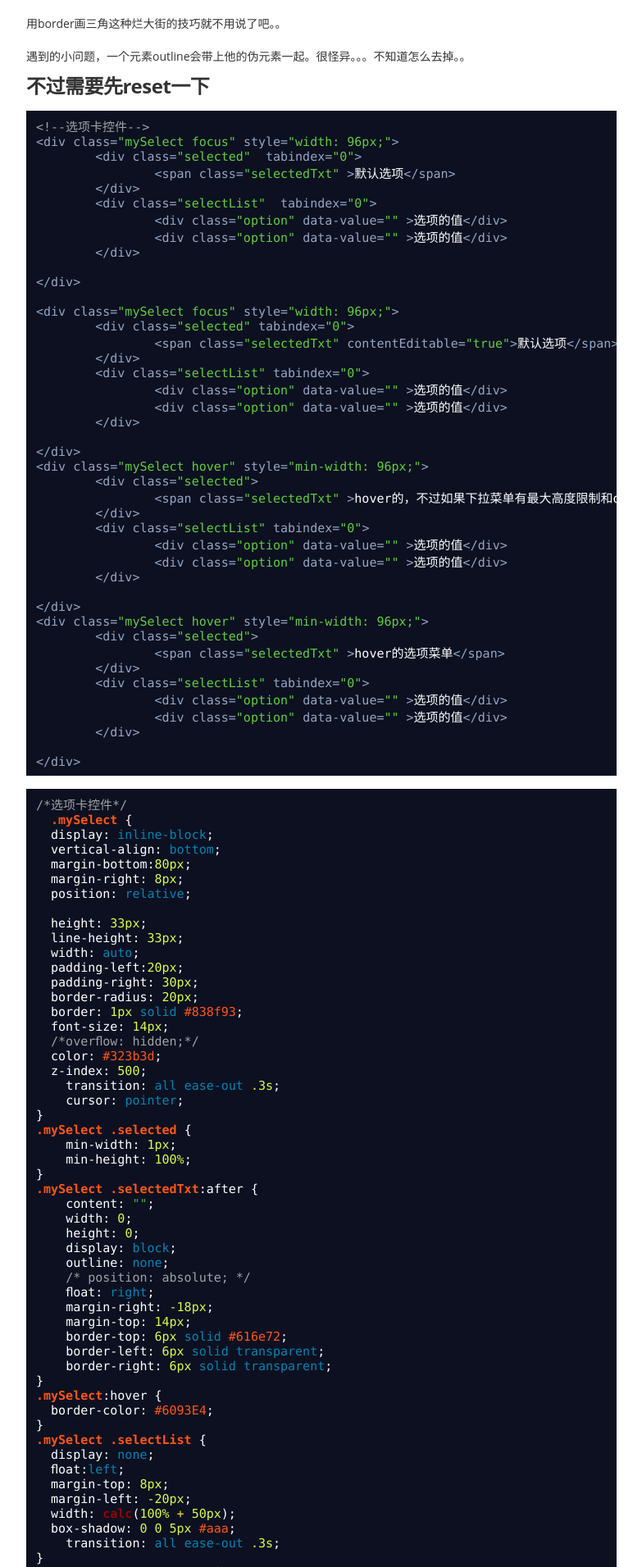
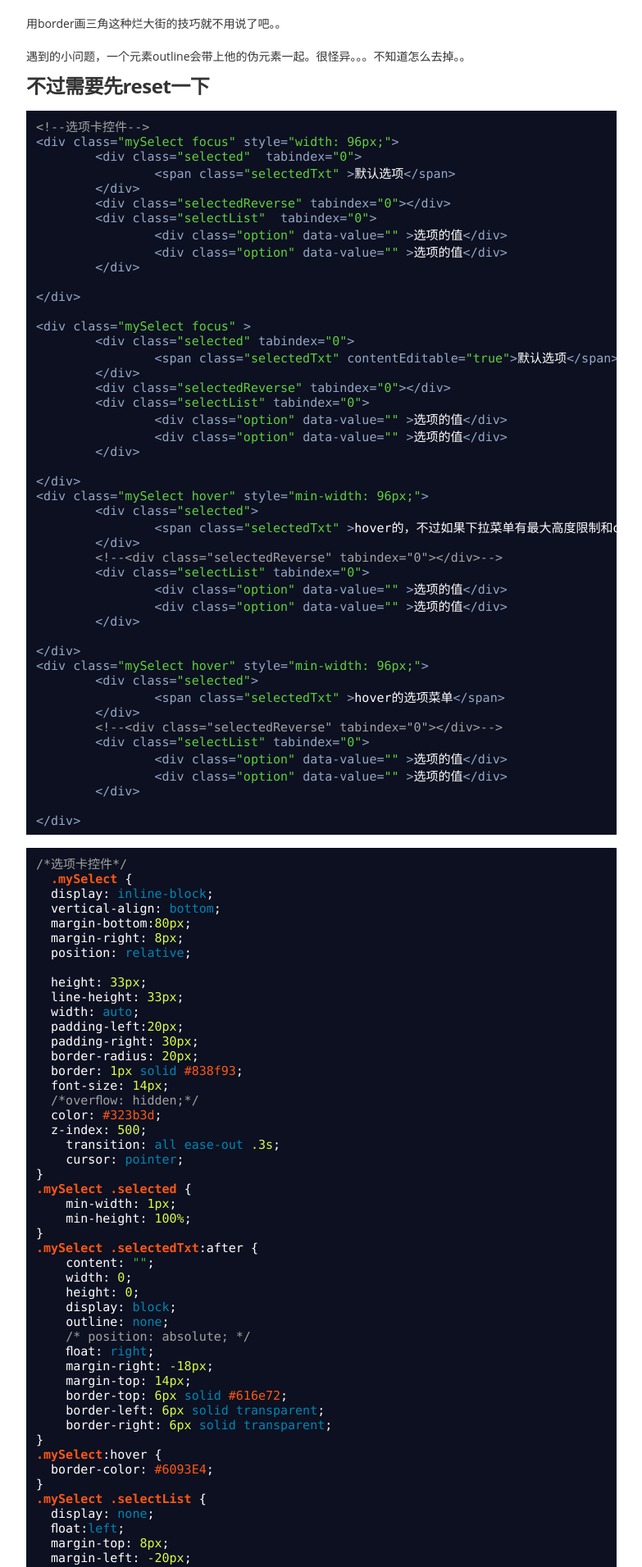
Before and after one commit to wcqblog/wcqblog.github.io, a Jekyll site: the page built from _posts/2015-05-01-用CSS实现交互效果的更改样式的下拉菜单.markdown, in a window 1280 px wide. Shown: the part 1216-3127 px from the top of the page at 82% size, without its empty margins (248-1031 px from the left). Built offline with Jekyll 4.4.1, drawn with Linux system fonts in a browser that asks for light colours; nearby versions of some CDN libraries; some web fonts are replaced; Markdown is read by kramdown in place of the engine named in the settings; comment, search, counter and statistics services are not loaded; part of the change alters nothing that is shown; some of the changed text lies outside the part shown.

Commit message:
Update 2015-05-01-用CSS实现交互效果的更改样式的下拉菜单.markdown

```diff
--- a/_posts/2015-05-01-用CSS实现交互效果的更改样式的下拉菜单.markdown
+++ b/_posts/2015-05-01-用CSS实现交互效果的更改样式的下拉菜单.markdown
@@ -26,6 +26,7 @@ image: /assets/article_images/2015-01-25-webgl-shader/plexus.jpg
         <div class="selected"  tabindex="0">
                 <span class="selectedTxt" >默认选项</span>
         </div>
+        <div class="selectedReverse" tabindex="0"></div>
         <div class="selectList"  tabindex="0">
                 <div class="option" data-value="" >选项的值</div>
                 <div class="option" data-value="" >选项的值</div>
@@ -33,10 +34,11 @@ image: /assets/article_images/2015-01-25-webgl-shader/plexus.jpg
 
 </div>
 
-<div class="mySelect focus" style="width: 96px;">
+<div class="mySelect focus" >
         <div class="selected" tabindex="0">
                 <span class="selectedTxt" contentEditable="true">默认选项</span>
         </div>
+        <div class="selectedReverse" tabindex="0"></div>
         <div class="selectList" tabindex="0">
                 <div class="option" data-value="" >选项的值</div>
                 <div class="option" data-value="" >选项的值</div>
@@ -47,6 +49,7 @@ image: /assets/article_images/2015-01-25-webgl-shader/plexus.jpg
         <div class="selected">
                 <span class="selectedTxt" >hover的，不过如果下拉菜单有最大高度限制和overflow时hover会失灵</span>
         </div>
+        <!--<div class="selectedReverse" tabindex="0"></div>-->
         <div class="selectList" tabindex="0">
                 <div class="option" data-value="" >选项的值</div>
                 <div class="option" data-value="" >选项的值</div>
@@ -57,6 +60,7 @@ image: /assets/article_images/2015-01-25-webgl-shader/plexus.jpg
         <div class="selected">
                 <span class="selectedTxt" >hover的选项菜单</span>
         </div>
+        <!--<div class="selectedReverse" tabindex="0"></div>-->
         <div class="selectList" tabindex="0">
                 <div class="option" data-value="" >选项的值</div>
                 <div class="option" data-value="" >选项的值</div>
@@ -120,7 +124,8 @@ image: /assets/article_images/2015-01-25-webgl-shader/plexus.jpg
 }
 .mySelect.focus .selectList {
 max-height: 350px;
-overflow: auto;
+overflow-y: auto;
+overflow-x: hidden;
 }
 .mySelect .selectList:before {
   content: "";
@@ -154,6 +159,7 @@ overflow: auto;
 .mySelect .selected:focus + * + .selectList{
   display: block;
 }
+
 .mySelect .selected:focus + .selectedReverse {
 	top: 0;
 	outline: none;
@@ -189,8 +195,8 @@ overflow: auto;
 .mySelect .selectedTxt[contenteditable="true"]:focus:after {
     outline: none;
 }
-.mySelect.hover .selected:hover + * + .selectList {
-	display:block;
+.mySelect.hover .selected:hover + .selectList {
+	display:block !important;
 }
 .mySelect.hover .selectList:hover {
 	display: block;
@@ -275,7 +281,8 @@ overflow: auto;
 }
 .mySelect.focus .selectList {
 max-height: 350px;
-overflow: auto;
+overflow-y: auto;
+overflow-x: hidden;
 }
 .mySelect .selectList:before {
   content: "";
```
